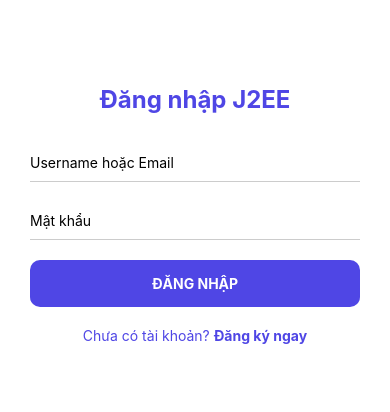
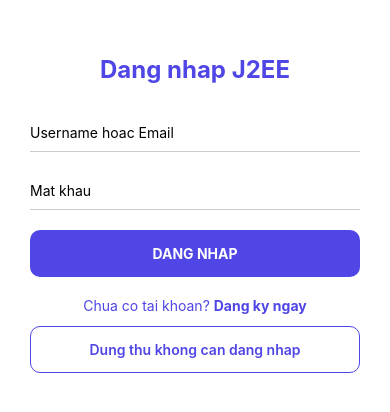
Before and after one commit to Tylerx404/J2EE, a React Native app in the folder mobile/: screen / in a window 390 px wide. Shown: the part 208-620 px from the top of the page. Built offline with nearby package versions, Linux system fonts and the light colour scheme; no server answers.

Commit message:
feat(mobile): add guest session mode and app entry flow

```diff
--- a/mobile/App.js
+++ b/mobile/App.js
@@ -1,46 +1,82 @@
-// App.js
-import React, { useState, useEffect } from 'react';
+import React, { useEffect, useState } from 'react';
+import AsyncStorage from '@react-native-async-storage/async-storage';
 import { NavigationContainer } from '@react-navigation/native';
 import { createBottomTabNavigator } from '@react-navigation/bottom-tabs';
-import { LucideLayoutDashboard, LucideHistory, LucidePieChart, LucideTags, LucideWallet, LucideUser } from 'lucide-react-native';
-import AsyncStorage from '@react-native-async-storage/async-storage';
+import {
+  LucideHistory,
+  LucideLayoutDashboard,
+  LucidePieChart,
+  LucideTags,
+  LucideUser,
+  LucideWallet,
+} from 'lucide-react-native';
 
+import CategoryScreen from './src/screens/CategoryScreen';
+import HistoryScreen from './src/screens/HistoryScreen';
+import HomeScreen from './src/screens/HomeScreen';
 import LoginScreen from './src/screens/LoginScreen';
+import ProfileScreen from './src/screens/ProfileScreen';
 import RegisterScreen from './src/screens/RegisterScreen';
-import HomeScreen from './src/screens/HomeScreen';
-import HistoryScreen from './src/screens/HistoryScreen';
 import ReportScreen from './src/screens/ReportScreen';
-import CategoryScreen from './src/screens/CategoryScreen';
 import WalletScreen from './src/screens/WalletScreen';
-import ProfileScreen from './src/screens/ProfileScreen';
+import { getSessionMode, SESSION_MODES, startGuestSession } from './src/services/sessionService';
 
 const Tab = createBottomTabNavigator();
 
 export default function App() {
-  const [isLoggedIn, setIsLoggedIn] = useState(false);
+  const [sessionMode, setSessionMode] = useState(SESSION_MODES.LOGGED_OUT);
   const [showRegister, setShowRegister] = useState(false);
+  const isGuest = sessionMode === SESSION_MODES.GUEST;
+  const isAuthenticated = sessionMode === SESSION_MODES.AUTHENTICATED;
 
   useEffect(() => {
-    const checkToken = async () => {
+    const hydrateSession = async () => {
+      const storedMode = await getSessionMode();
       const token = await AsyncStorage.getItem('jwt_token');
-      if (token) setIsLoggedIn(true);
+
+      if (storedMode === SESSION_MODES.GUEST) {
+        setSessionMode(SESSION_MODES.GUEST);
+        return;
+      }
+
+      if (storedMode === SESSION_MODES.AUTHENTICATED && token) {
+        setSessionMode(SESSION_MODES.AUTHENTICATED);
+        return;
+      }
+
+      if (token) {
+        setSessionMode(SESSION_MODES.AUTHENTICATED);
+        return;
+      }
+
+      setSessionMode(SESSION_MODES.LOGGED_OUT);
     };
-    checkToken();
+
+    hydrateSession();
   }, []);
 
-  // LUỒNG AUTHENTICATION
-  if (!isLoggedIn) {
+  if (!isAuthenticated && !isGuest) {
     if (showRegister) {
-      return <RegisterScreen
-        onRegisterSuccess={() => setIsLoggedIn(true)}
-        onBackToLogin={() => setShowRegister(false)} />;
+      return (
+        <RegisterScreen
+          onRegisterSuccess={() => setSessionMode(SESSION_MODES.AUTHENTICATED)}
+          onBackToLogin={() => setShowRegister(false)}
+        />
+      );
     }
-    return <LoginScreen
-      onLoginSuccess={() => setIsLoggedIn(true)}
-      onGoToRegister={() => setShowRegister(true)} />;
+
+    return (
+      <LoginScreen
+        onLoginSuccess={() => setSessionMode(SESSION_MODES.AUTHENTICATED)}
+        onContinueAsGuest={async () => {
+          await startGuestSession();
+          setSessionMode(SESSION_MODES.GUEST);
+        }}
+        onGoToRegister={() => setShowRegister(true)}
+      />
+    );
   }
 
-  // LUỒNG CHÍNH CỦA APP (TABS)
   return (
     <NavigationContainer>
       <Tab.Navigator
@@ -55,20 +91,47 @@
           name="Budget"
           options={{ tabBarIcon: ({ color }) => <LucideLayoutDashboard color={color} size={24} /> }}
         >
-          {/* Truyền prop onLogout để HomeScreen có thể gọi */}
-          {(props) => <HomeScreen {...props} onLogout={() => setIsLoggedIn(false)} />}
+          {(props) => (
+            <HomeScreen
+              {...props}
+              sessionMode={sessionMode}
+              onLogout={() => setSessionMode(SESSION_MODES.LOGGED_OUT)}
+            />
+          )}
         </Tab.Screen>
-
-        <Tab.Screen name="History" component={HistoryScreen} options={{ tabBarIcon: ({ color }) => <LucideHistory color={color} size={24} /> }} />
-        <Tab.Screen name="Reports" component={ReportScreen} options={{ tabBarIcon: ({ color }) => <LucidePieChart color={color} size={24} /> }} />
-        <Tab.Screen name="Category" component={CategoryScreen} options={{ tabBarIcon: ({ color }) => <LucideTags color={color} size={24} /> }} />
-        <Tab.Screen name="Wallets" component={WalletScreen} options={{ tabBarIcon: ({ color }) => <LucideWallet color={color} size={24} /> }} />
         <Tab.Screen
-          name="Profile"
-          options={{ tabBarIcon: ({ color }) => <LucideUser color={color} size={24} /> }}
-        >
-          {(props) => <ProfileScreen {...props} onLogout={() => setIsLoggedIn(false)} />}
-        </Tab.Screen>
+          name="History"
+          component={HistoryScreen}
+          options={{ tabBarIcon: ({ color }) => <LucideHistory color={color} size={24} /> }}
+        />
+        <Tab.Screen
+          name="Reports"
+          component={ReportScreen}
+          options={{ tabBarIcon: ({ color }) => <LucidePieChart color={color} size={24} /> }}
+        />
+        <Tab.Screen
+          name="Category"
+          component={CategoryScreen}
+          options={{ tabBarIcon: ({ color }) => <LucideTags color={color} size={24} /> }}
+        />
+        <Tab.Screen
+          name="Wallets"
+          component={WalletScreen}
+          options={{ tabBarIcon: ({ color }) => <LucideWallet color={color} size={24} /> }}
+        />
+        {!isGuest ? (
+          <Tab.Screen
+            name="Profile"
+            options={{ tabBarIcon: ({ color }) => <LucideUser color={color} size={24} /> }}
+          >
+            {(props) => (
+              <ProfileScreen
+                {...props}
+                onLogout={() => setSessionMode(SESSION_MODES.LOGGED_OUT)}
+              />
+            )}
+          </Tab.Screen>
+        ) : null}
       </Tab.Navigator>
     </NavigationContainer>
   );
--- a/mobile/src/screens/LoginScreen.js
+++ b/mobile/src/screens/LoginScreen.js
@@ -1,54 +1,80 @@
 import React, { useState } from 'react';
-import { View, Text, TextInput, TouchableOpacity, StyleSheet, Alert } from 'react-native';
+import { Alert, StyleSheet, Text, TextInput, TouchableOpacity, View } from 'react-native';
 import { login } from '../services/authService';
 import { COLORS } from '../theme/colors';
 
-const LoginScreen = ({ onLoginSuccess, onGoToRegister }) => {
+const LoginScreen = ({ onLoginSuccess, onGoToRegister, onContinueAsGuest }) => {
     const [account, setAccount] = useState('');
     const [password, setPassword] = useState('');
 
     const handleLogin = async () => {
-        // 1. Kiểm tra trống ngay tại đây
         if (!account.trim() || !password.trim()) {
-            Alert.alert("Thông báo", "Vui lòng điền đầy đủ thông tin đăng nhập");
+            Alert.alert('Thong bao', 'Vui long dien day du thong tin dang nhap');
             return;
         }
 
         try {
             const data = await login(account, password);
-            Alert.alert("Thành công", `Chào mừng ${data.name}!`);
+            Alert.alert('Thanh cong', `Chao mung ${data.name}!`);
             onLoginSuccess();
         } catch (error) {
-            // Nếu Backend trả về lỗi "Vui lòng điền đầy đủ...", nó sẽ hiện ở đây
-            Alert.alert("Lỗi đăng nhập", error.message);
+            Alert.alert('Loi dang nhap', error.message);
         }
     };
 
     return (
-        <View style={lStyles.container}>
-            <Text style={lStyles.title}>Đăng nhập J2EE</Text>
-            <TextInput style={lStyles.input} placeholder="Username hoặc Email" value={account} onChangeText={setAccount} autoCapitalize="none" />
-            <TextInput style={lStyles.input} placeholder="Mật khẩu" value={password} onChangeText={setPassword} secureTextEntry />
+        <View style={styles.container}>
+            <Text style={styles.title}>Dang nhap J2EE</Text>
+            <TextInput
+                style={styles.input}
+                placeholder="Username hoac Email"
+                value={account}
+                onChangeText={setAccount}
+                autoCapitalize="none"
+            />
+            <TextInput
+                style={styles.input}
+                placeholder="Mat khau"
+                value={password}
+                onChangeText={setPassword}
+                secureTextEntry
+            />
 
-            <TouchableOpacity style={lStyles.button} onPress={handleLogin}>
-                <Text style={{ color: '#fff', fontWeight: 'bold' }}>ĐĂNG NHẬP</Text>
+            <TouchableOpacity style={styles.button} onPress={handleLogin}>
+                <Text style={styles.buttonText}>DANG NHAP</Text>
             </TouchableOpacity>
 
-            {/* NÚT ĐĂNG KÝ BỔ SUNG */}
-            <TouchableOpacity onPress={onGoToRegister} style={{ marginTop: 20 }}>
-                <Text style={{ color: COLORS.primary, textAlign: 'center' }}>
-                    Chưa có tài khoản? <Text style={{ fontWeight: 'bold' }}>Đăng ký ngay</Text>
+            <TouchableOpacity onPress={onGoToRegister} style={styles.linkButton}>
+                <Text style={styles.linkText}>
+                    Chua co tai khoan? <Text style={styles.linkTextBold}>Dang ky ngay</Text>
                 </Text>
+            </TouchableOpacity>
+
+            <TouchableOpacity onPress={onContinueAsGuest} style={styles.guestButton}>
+                <Text style={styles.guestButtonText}>Dung thu khong can dang nhap</Text>
             </TouchableOpacity>
         </View>
     );
 };
 
-const lStyles = StyleSheet.create({
+const styles = StyleSheet.create({
     container: { flex: 1, justifyContent: 'center', padding: 30, backgroundColor: '#fff' },
     title: { fontSize: 24, fontWeight: 'bold', marginBottom: 30, textAlign: 'center', color: COLORS.primary },
     input: { borderBottomWidth: 1, borderColor: '#ccc', paddingVertical: 10, marginBottom: 20 },
-    button: { backgroundColor: COLORS.primary, padding: 15, borderRadius: 10, alignItems: 'center' }
+    button: { backgroundColor: COLORS.primary, padding: 15, borderRadius: 10, alignItems: 'center' },
+    buttonText: { color: '#fff', fontWeight: 'bold' },
+    linkButton: { marginTop: 20 },
+    linkText: { color: COLORS.primary, textAlign: 'center' },
+    linkTextBold: { fontWeight: 'bold' },
+    guestButton: {
+        marginTop: 12,
+        borderWidth: 1,
+        borderColor: COLORS.primary,
+        padding: 14,
+        borderRadius: 10,
+        alignItems: 'center',
+    },
+    guestButtonText: { color: COLORS.primary, fontWeight: '600' },
 });
 
 export default LoginScreen;
--- /dev/null
+++ b/mobile/src/services/sessionService.js
@@ -0,0 +1,37 @@
+import AsyncStorage from '@react-native-async-storage/async-storage';
+
+export const SESSION_MODE_KEY = 'session_mode';
+
+export const SESSION_MODES = {
+    LOGGED_OUT: 'logged_out',
+    GUEST: 'guest',
+    AUTHENTICATED: 'authenticated',
+};
+
+export const getSessionMode = async () => {
+    const sessionMode = await AsyncStorage.getItem(SESSION_MODE_KEY);
+    return sessionMode || SESSION_MODES.LOGGED_OUT;
+};
+
+export const setSessionMode = async (sessionMode) => {
+    await AsyncStorage.setItem(SESSION_MODE_KEY, sessionMode);
+};
+
+export const startGuestSession = async () => {
+    await AsyncStorage.removeItem('jwt_token');
+    await AsyncStorage.removeItem('user_info');
+    await setSessionMode(SESSION_MODES.GUEST);
+    return SESSION_MODES.GUEST;
+};
+
+export const startAuthenticatedSession = async () => {
+    await setSessionMode(SESSION_MODES.AUTHENTICATED);
+    return SESSION_MODES.AUTHENTICATED;
+};
+
+export const clearSession = async () => {
+    await AsyncStorage.removeItem('jwt_token');
+    await AsyncStorage.removeItem('user_info');
+    await AsyncStorage.removeItem(SESSION_MODE_KEY);
+    return SESSION_MODES.LOGGED_OUT;
+};
```
Also changed, not shown: mobile/src/services/authService.js (+5 -2 lines).
